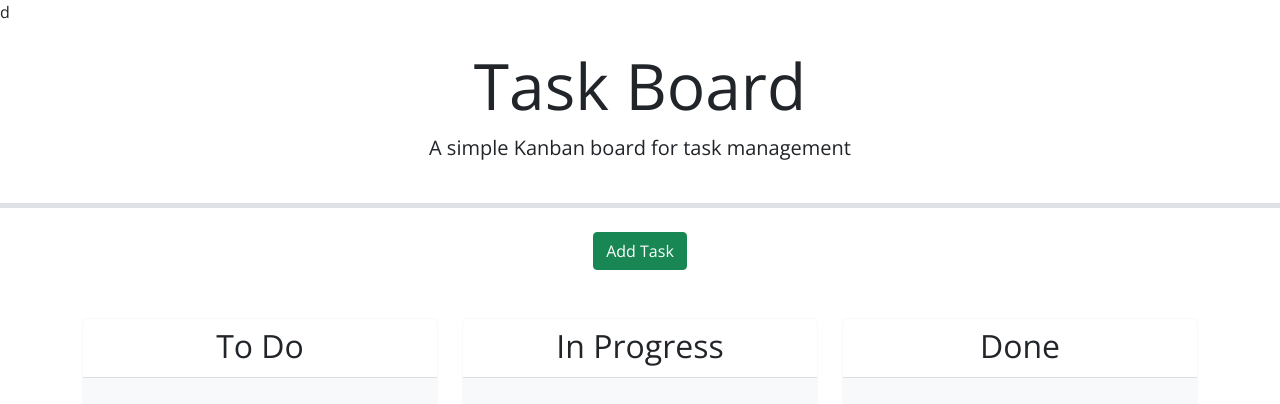
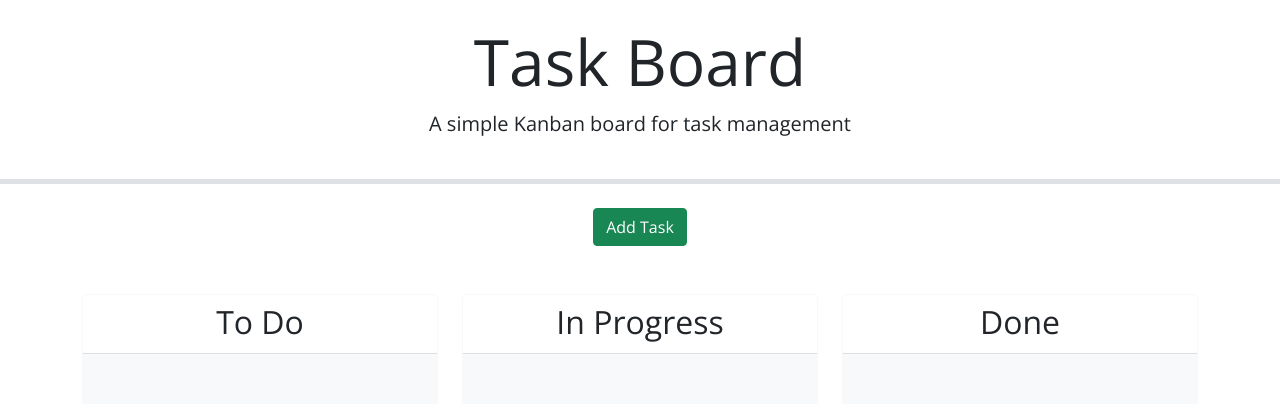
Before and after one commit to arrozconpollo220/Task-Organizer-Site, a plain HTML site: page index.html in a window 1280 px wide. Drawn offline with nearby package versions, Linux system fonts and the light colour scheme.

Commit message:
updated error in HTML

```diff
--- a/index.html
+++ b/index.html
@@ -11,7 +11,7 @@
   <link href="https://fonts.googleapis.com/css?family=Open+Sans&display=swap" rel="stylesheet" />
   <link rel="stylesheet" href="https://code.jquery.com/ui/1.12.1/themes/base/jquery-ui.css" />
 
-  <link rel="stylesheet" href="./assets/css/style.css" />d
+  <link rel="stylesheet" href="./assets/css/style.css" />
   <title>Task Board</title>
 </head>
 
```
